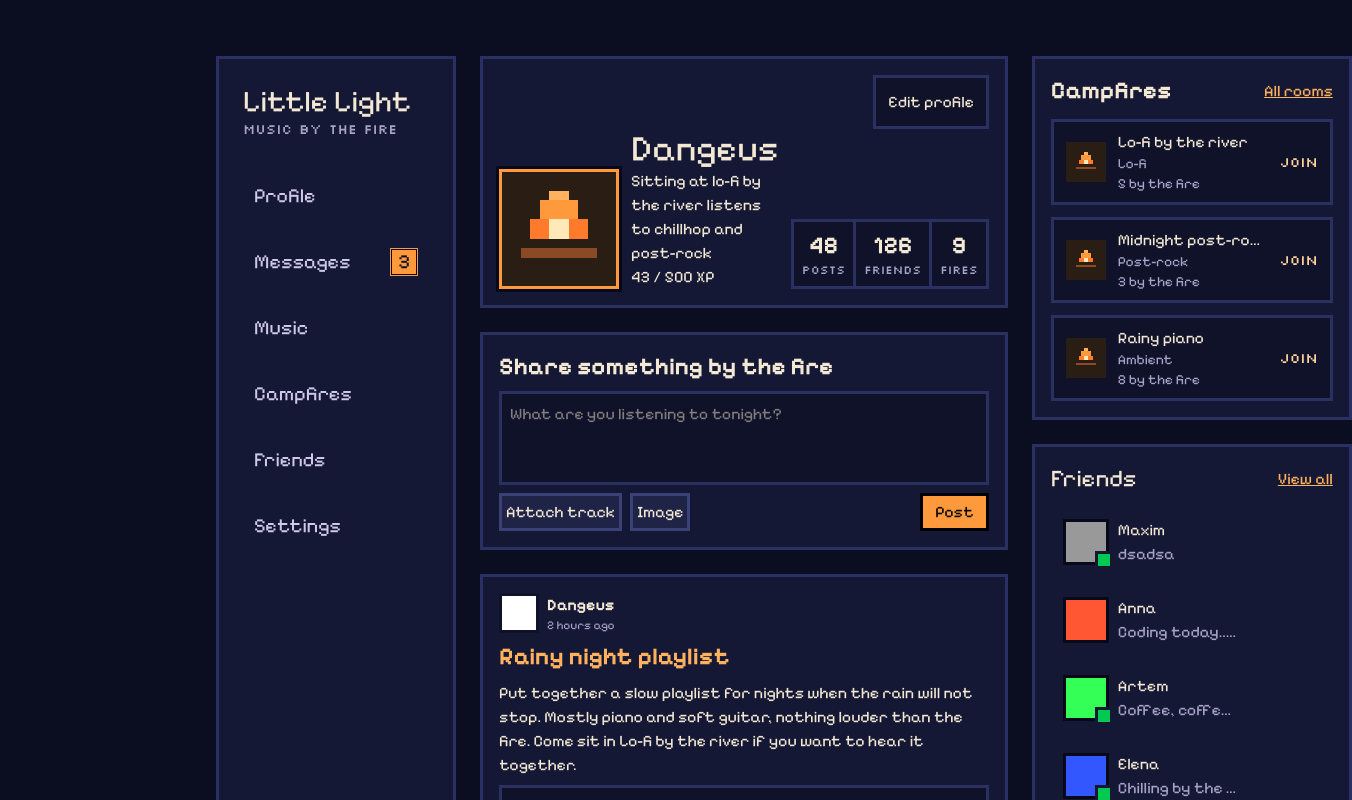
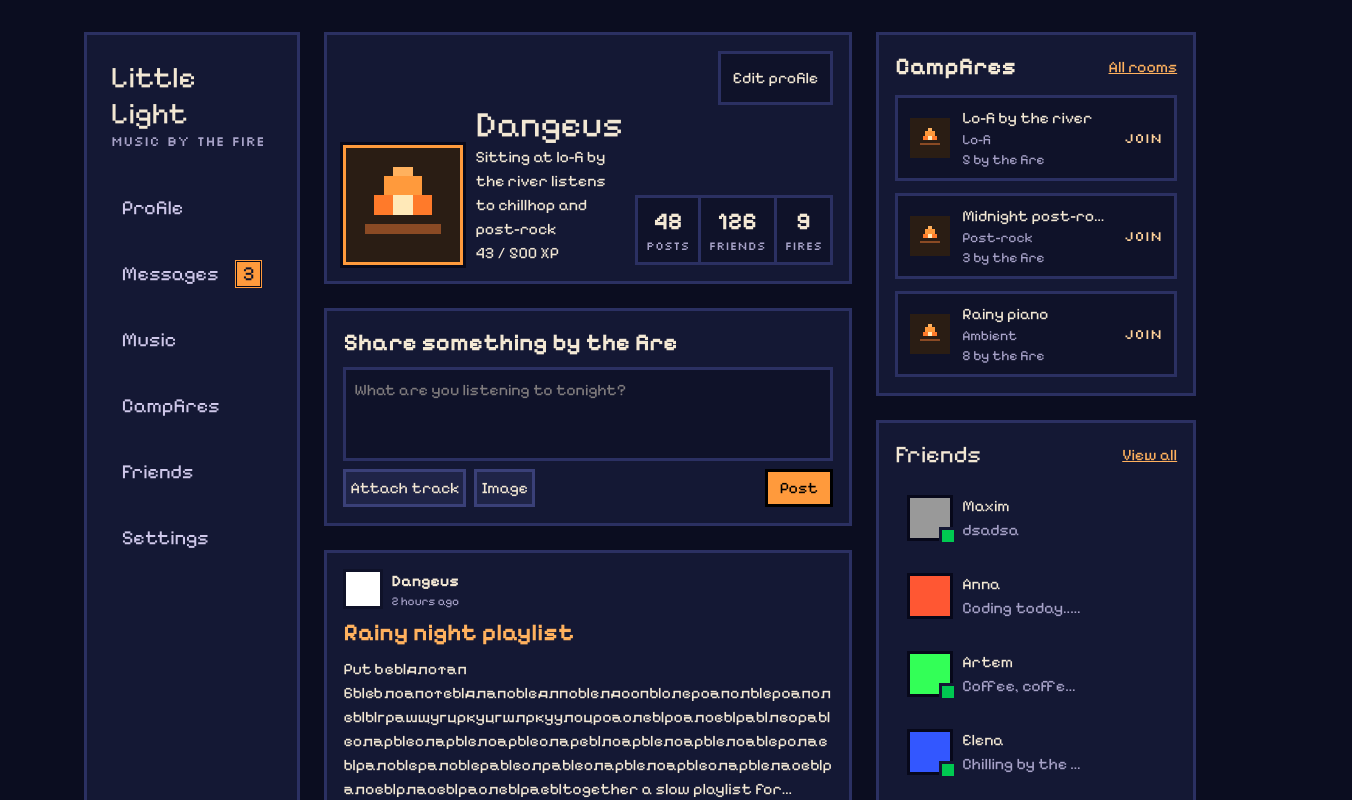
Before and after one commit to dangeus/little-light, a Next.js app in the folder client/: page /profile in a window 1280 px wide. Shown: the top 800 px of the page, 1352 px wide, since content can reach past the window. Built offline with nearby package versions, Linux system fonts and the light colour scheme.

Commit message:
Fix profile layout widths

```diff
--- a/client/src/app/(app)/layout.tsx
+++ b/client/src/app/(app)/layout.tsx
@@ -3,9 +3,9 @@ import Sidebar from "@/components/Sidebar";
 
 export default function AppLayout({children}: { children: React.ReactNode }) {
     return (
-        <div className="flex gap-6 max-w-340 mx-auto p-6 min-h-screen">
+        <div className="flex gap-6 justify-center">
             <Sidebar/>
-            <main className="flex-1 min-w-0">{children}</main>
+            <main>{children}</main>
         </div>
     )
 }
--- a/client/src/app/layout.tsx
+++ b/client/src/app/layout.tsx
@@ -22,9 +22,9 @@ export default function RootLayout({children}: LayoutProps<"/">) {
     return (
         <html
             lang="en"
-            className={`${pixelify.variable} ${silkscreen.variable} h-full antialiased`}
+            className={`${pixelify.variable} ${silkscreen.variable} antialiased`}
         >
-        <body className="min-h-full font-main pt-8 px-48">
+        <body className="font-main pt-8 px-48">
         {children}
         </body>
         </html>
--- a/client/src/components/PostCard.tsx
+++ b/client/src/components/PostCard.tsx
@@ -26,7 +26,7 @@ export default function PostCard({post}: PostCardProps) {
                 </div>
             </div>
             <p className="text-accent-light text-2xl font-bold">{post.title}</p>
-            <p className="line-clamp-6">{post.text}</p>
+            <p className="line-clamp-6 wrap-anywhere">{post.text}</p>
             {post.track && <div className="border-3 border-line bg-panel-dark p-3 flex gap-2 items-center">
                 <div className="size-10 bg-accent outline-2 outline-outline -outline-offset-3 border-black"/>
                 <div>
--- a/client/src/components/PostList.tsx
+++ b/client/src/components/PostList.tsx
@@ -8,7 +8,7 @@ export default function PostList() {
             author: "Dangeus",
             time: "2 hours ago",
             title: "Rainy night playlist",
-            text: "Put together a slow playlist for nights when the rain will not stop. Mostly piano and soft guitar, nothing louder than the fire. Come sit in Lo-fi by the river if you want to hear it together.",
+            text: "Put ьвыдлотап бывьлоапотвыдлапоывдлпоывлдоопыолвроаполывроаполвыыграшщугцркуцгшлркуулоцроаолвыроаловыраылвораыволарыволарывлоарыволарвылоарывлоарывлоаывролавыралоывралоывраыволраыволарывлоарыволарывлаовыраловырлаовыраолвыравыtogether a slow playlist for nights when the rain will not stop. Mostly piano and soft guitar, nothing louder than the fire. Come sit in Lo-fi by the river if you want to hear it together.",
             sparks: 24,
             comments: 6,
             track: {
```
